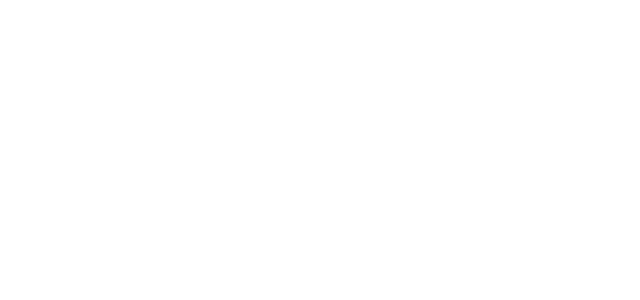
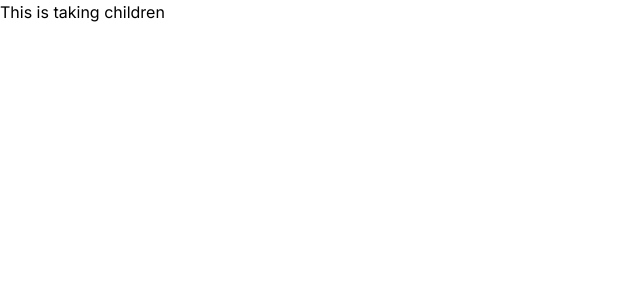
Before and after one commit to martinromario55/nextjs-typescript, a Next.js app: page / in a window 1280 px wide. Shown: the top 300 px of the page, without its empty margins (0-640 px from the left). Built offline with nearby package versions, Linux system fonts and the light colour scheme.

Commit message:
Children Types 2

```diff
--- a/app/page.tsx
+++ b/app/page.tsx
@@ -4,7 +4,9 @@
 const Home = () => {
   return (
     <section>
-      <User name="alex" age={20} isStudent={true} />
+      <User>
+        <p>This is taking children</p>
+      </User>
     </section>
   )
 }
```
